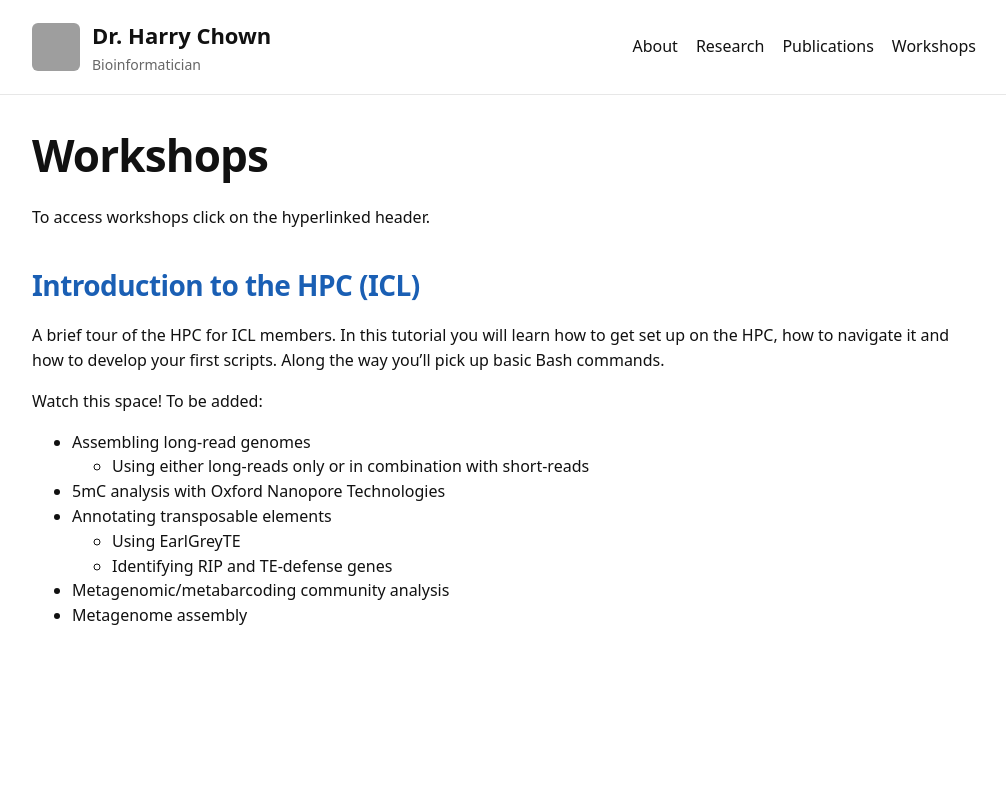
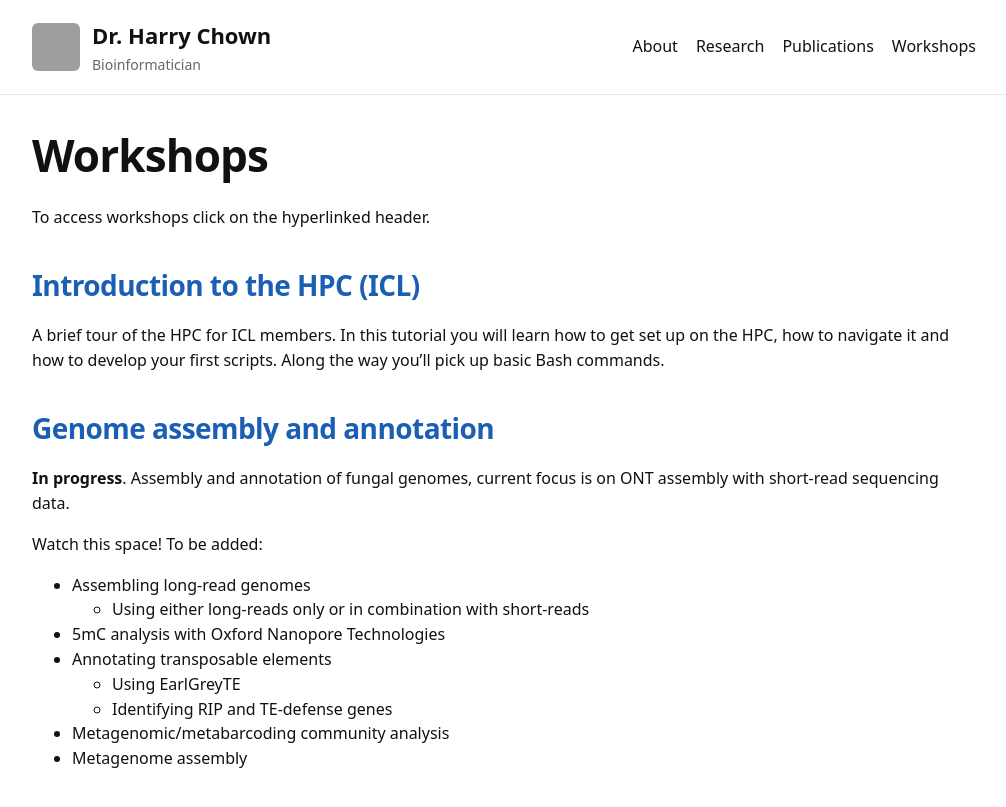
Before and after one commit to harrychown/harrychown.github.io, a Jekyll site: the page built from workshops.md, in a window 1280 px wide. Shown: the top 807 px of the page, without its empty margins (136-1142 px from the left). Built offline with Jekyll 4.4.1, drawn with Linux system fonts in a browser that asks for light colours; grey boxes are pictures that could not be loaded.

Commit message:
Add genome assembly and annotation workshop section
Added a new section for genome assembly and annotation.

```diff
--- a/workshops.md
+++ b/workshops.md
@@ -10,6 +10,11 @@ To access workshops click on the hyperlinked header.
 ## [Introduction to the HPC (ICL)](https://harrychown.github.io/hpc-icl/)
 A brief tour of the HPC for ICL members. In this tutorial you will learn how to get set up on the HPC, how to navigate it and how to develop your first scripts. Along the way you'll pick up basic Bash commands.
 
+## [Genome assembly and annotation](https://harrychown.github.io/assembly-annotation/)
+**In progress**. Assembly and annotation of fungal genomes, current focus is on ONT assembly with short-read sequencing data.
+
+
+
 Watch this space! To be added:
 
 - Assembling long-read genomes
```
